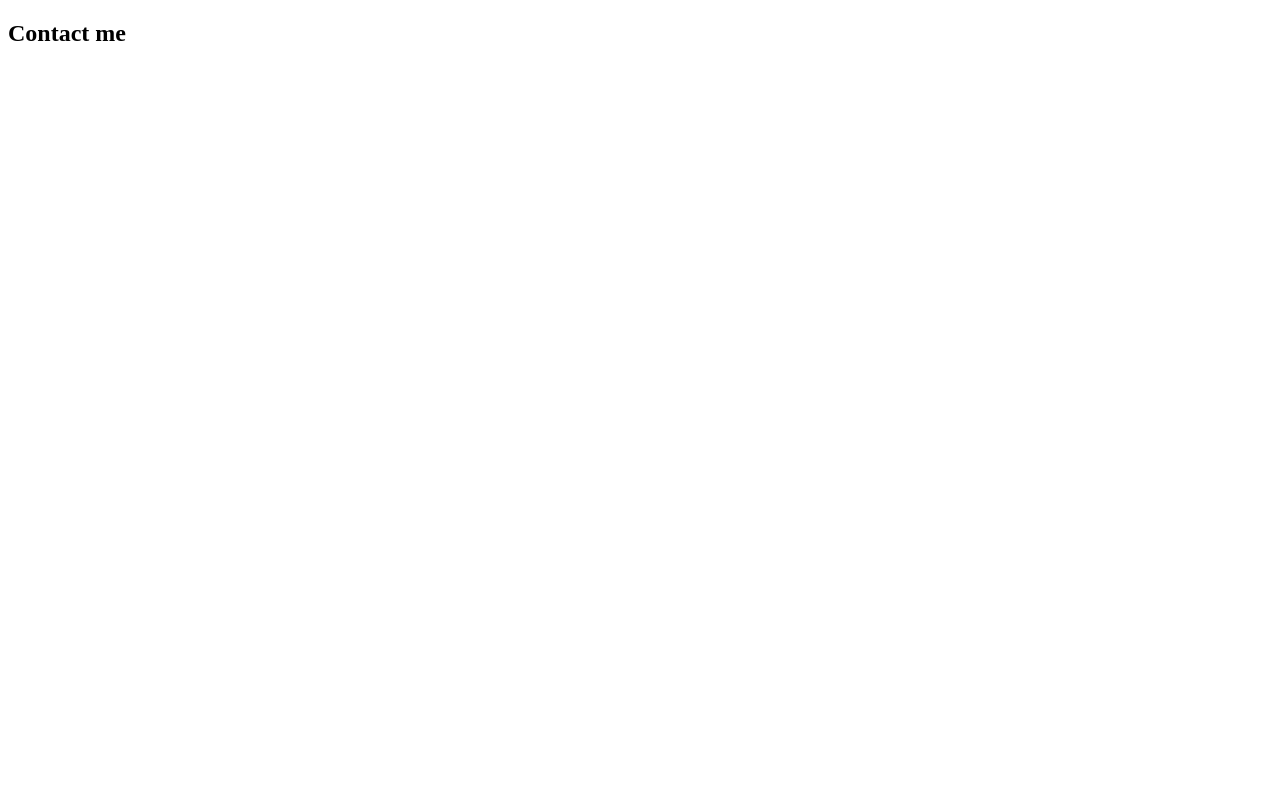
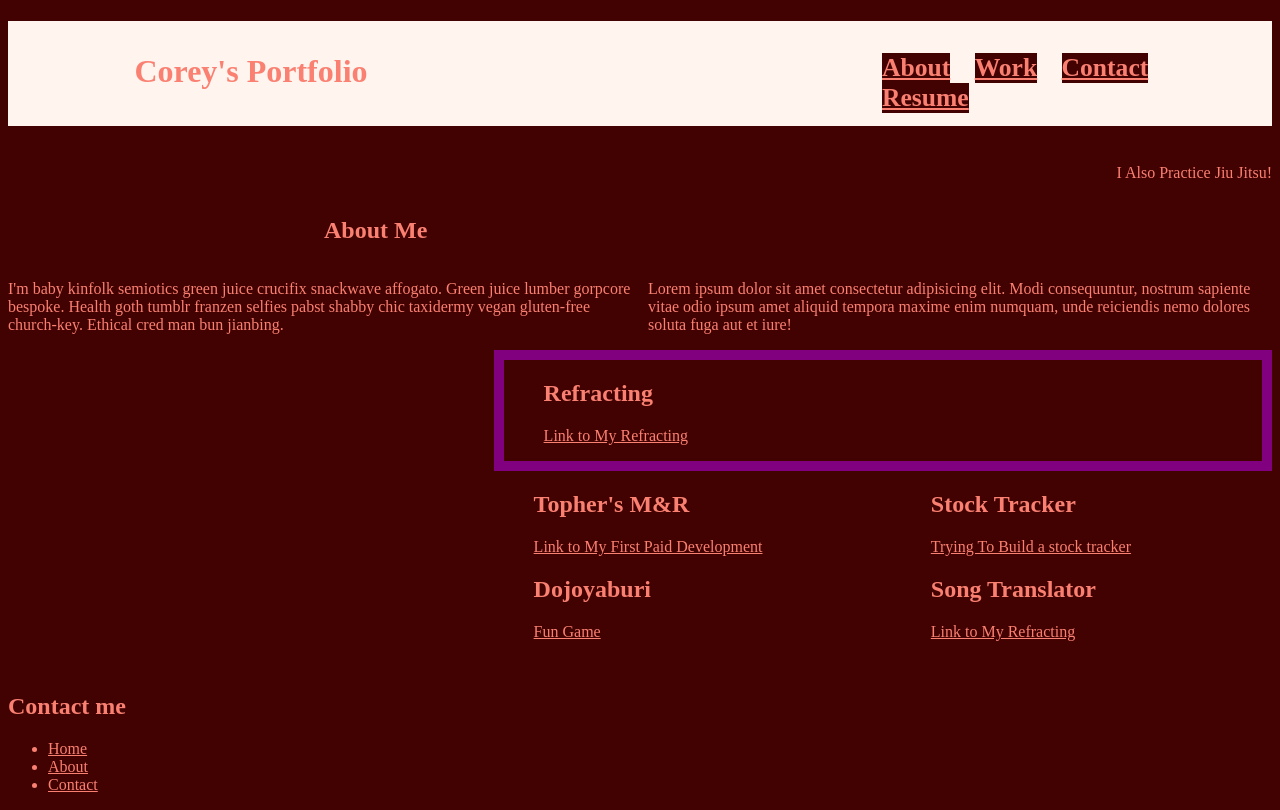
Before and after one commit to CDarts48/Portfolio, a plain HTML site: page index.html in a window 1280 px wide. Drawn offline with Linux system fonts and the light colour scheme.

Commit message:
added semantics and divs to structure html added css to style html

```diff
--- a/index.html
+++ b/index.html
@@ -3,11 +3,74 @@
 <head>
     <meta charset="UTF-8">
     <meta name="viewport" content="width=device-width, initial-scale=1.0">
-    <title>Document</title>
+    <link rel="stylesheet" href="style.css">
+    <title>CDArts</title>
 </head>
-<body>
-
-</body>
+<header>
+    <h1>
+        <section class="left-intro">Corey's Portfolio</section>
+        <ul class="top-links">
+        <section class="link-space">
+            <li>About</li>
+            <li>Work</li>
+            <li>Contact</li>
+            <li>Resume</li>
+        </section>
+    </ul>
+    </h1>
+    </header>
+<main>
+    <section class="bjj">
+        <p>
+        I Also Practice Jiu Jitsu!
+        </p>
+    </section>
+        <h2 class="about">About Me</h2>
+    <section class= description>
+        <p>
+        I'm baby kinfolk semiotics green juice crucifix snackwave affogato. Green juice lumber gorpcore bespoke. Health goth tumblr franzen selfies pabst shabby chic taxidermy vegan gluten-free church-key. Ethical cred man bun jianbing.
+        </p>
+        <p>
+        Lorem ipsum dolor sit amet consectetur adipisicing elit. Modi consequuntur, nostrum sapiente vitae odio ipsum amet aliquid tempora maxime enim numquam, unde reiciendis nemo dolores soluta fuga aut et iure!
+        </p>
+    </section>
+    <div class="flexbox">
+        <section class="card1">
+    <figure>
+        <h2>Refracting</h2>
+        <a href="https://cdarts48.github.io/Horriseon-SEO-Website/">Link to My Refracting</a>
+    </figure>
+</section>
+<section class="secondary-projects">
+<section class="top-cards">
+    <figure class="card2">
+        <h2>Topher's M&R</h2>
+        <a href="https://cdarts48.github.io/Horriseon-SEO-Website/">Link to My First Paid Development</a>
+    </figure>
+    <figure class="card3">
+        <h2>Dojoyaburi</h2>
+        <a href="https://en.wikipedia.org/wiki/Dojoyaburi">Fun Game</a>
+    </figure>
+</section>
+<section class="bottom-cards">
+    <figure class="card4">
+        <h2>Stock Tracker</h2>
+        <a href="https://cdarts48.github.io/Horriseon-SEO-Website/">Trying To Build a stock tracker</a>
+    </figure>
+    <figure class="card5">
+        <h2>Song Translator</h2>
+        <a href="https://cdarts48.github.io/Horriseon-SEO-Website/">Link to My Refracting</a>
+    </figure>
+</section>
+</main>
 <footer>
-    <h2>Contact me</h2></footer>
+    <h2 class="digits">
+        Contact me
+    </h2>
+        <ul class="list">
+            <li><a href="index.html">Home</a></li>
+            <li><a href="about.html">About</a></li>
+            <li><a href="contact.html">Contact</a></li>
+        </ul>
+    </footer>
 </html>
--- a/style.css
+++ b/style.css
@@ -0,0 +1,126 @@
+:root {--frontera: 10px solid purple; }
+* {background-color: rgb(66, 2, 2);
+color: salmon;}
+
+.header {
+  display: flex;
+  flex-direction: column;
+  justify-content:
+  center;
+  align-items: center;
+  padding: 16px;
+  background-color: seashell;
+}
+
+.top-links {
+  display: flex;
+  justify-content: flex-end;
+  align-items: center;
+}
+h1 {
+  display: flex;
+  align-items: baseline;
+  padding-top: 1em;
+  background-color: seashell;
+}
+.left-intro {
+    display: flex;
+    flex-direction: column;
+    align-items: flex-start;
+    margin-left: 10%;
+    margin-right: 10%;
+    background-color: seashell;
+}
+.top-links {
+    display: flex;
+    font-size: 80%;
+    margin: auto;
+    margin-bottom: 10;
+    list-style: none;
+    padding-left: 22%;
+    padding-bottom: 1%;
+    background-color: seashell;
+}
+
+.link-space {
+    display: flex;
+    background-color: seashell;
+    flex-wrap: wrap;
+}
+
+.link-space li {
+    margin: 0 4%;
+    text-decoration: underline;
+}
+
+.bjj {
+    display: flex;
+    justify-content: right;
+    }
+
+.about {
+    display: flex;
+    margin-left: 25%;
+
+}
+
+.container {display: grid;
+grid-template-columns: 1fr 3fr;
+grid-gap: 16px;}
+
+.description {
+  grid-column: 2 / 3;
+  display: grid;
+  grid-template-columns: repeat(2, 1fr);
+  grid-gap: 16px;
+}
+
+p {
+    display: inline-block;
+
+}
+
+.flexbox {
+    display: flex;
+    flex-direction: column;
+    align-content: flex-end;
+    flex-wrap: wrap;
+}
+
+.block {
+  display: flex;
+  flex-direction: column;
+  margin-right: 16px;
+}
+
+.card1 {
+    width: 60%;
+    border: var(--frontera);
+    }
+
+   .secondary-projects {
+  display: grid;
+  grid-template-columns: repeat(2, 1fr);
+  grid-template-rows: repeat(2, auto);
+  grid-gap: 16px;
+
+.digits {}
+
+.list {
+    display: flex;
+    flex-direction: row;
+    list-style-type: none;
+    justify-content: space-evenly;
+}}
+
+@media (max-width: 768px) {
+  .header {
+    flex-direction: column;
+    align-items: flex-start;
+  }
+
+  .top-links {
+    justify-content: space-between;
+    width: 100%;
+  }
+}
```
